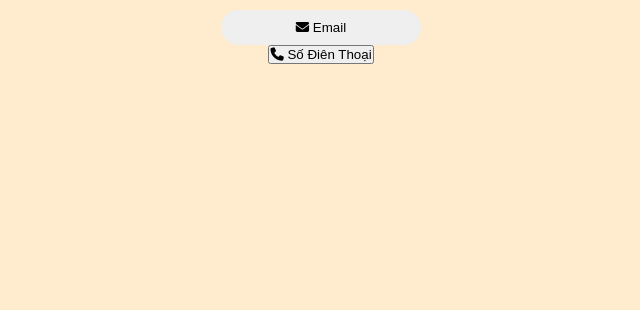
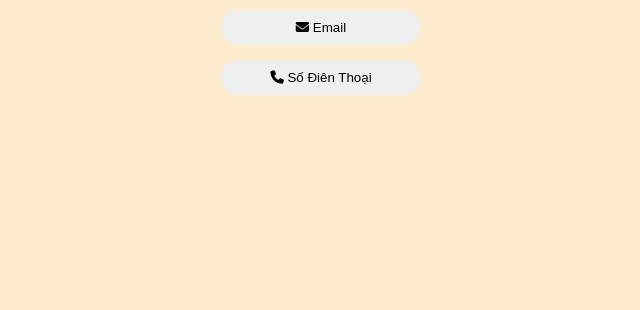
Before and after one commit to Huylee1212/Contact2023, a plain HTML site: page index.html in a window 1280 px wide. Shown: the part 490-800 px from the top of the page, without its empty margins (319-959 px from the left). Drawn offline with Linux system fonts and the light colour scheme.

Commit message:
Update index.html

```diff
--- a/index.html
+++ b/index.html
@@ -25,7 +25,7 @@
             <button class="btn" onclick="location.href = 'https://www.facebook.com/lepkhongngu'"><i class="fa-brands fa-facebook"></i> Facebook</button>
             <button class="btn" onclick="location.href = 'https://www.tiktok.com/@lepkhongngu'"><i class="fa-brands fa-tiktok"></i> Tiktok</button>
             <button class="btn" onclick="location.href = 'mailto:zxckuhuyzxc@gmail.com'"><i class="fa-solid fa-envelope"></i> Email</button>
-            <button class="b    tn" onclick="location.href = 'tel:0941159035'"><i class="fa-solid fa-phone"></i> Số Điên Thoại</button>
+            <button class="btn" onclick="location.href = 'tel:0941159035'"><i class="fa-solid fa-phone"></i> Số Điên Thoại</button>
         </div>
 
     </div>
```
